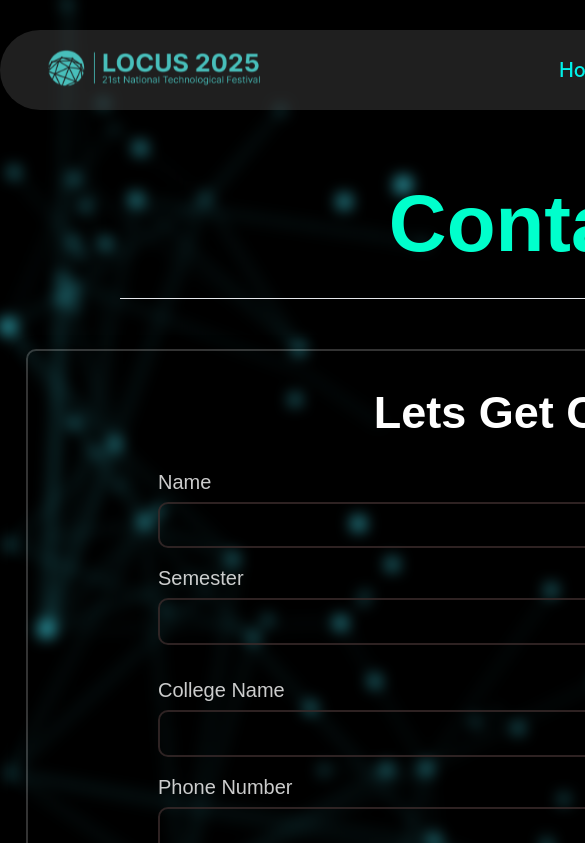
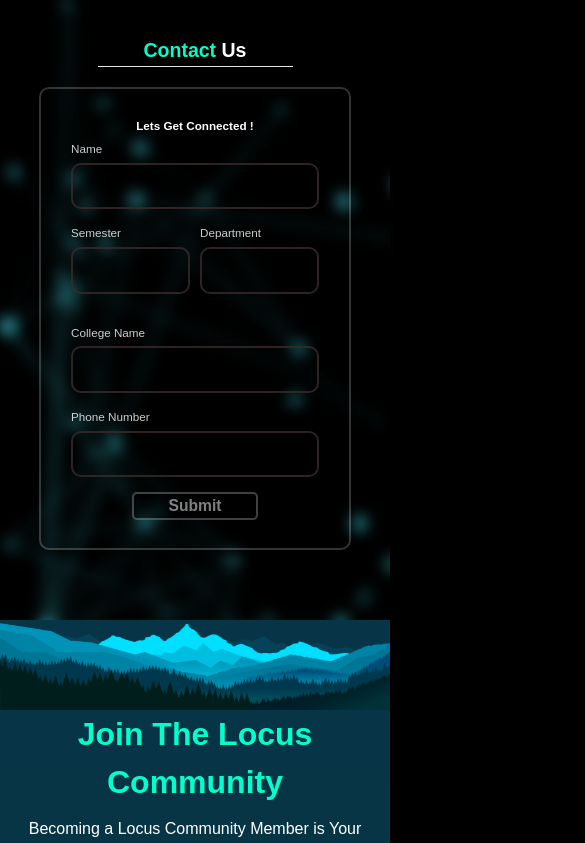
Before and after one commit to locus-ioe/locus-website-2025, a React (Vite) app in the folder Locus-2025-web/: page /locus-website-2025/contact-us in a window 390 px wide. Shown: the top 843 px of the page, 585 px wide, since content can reach past the window. Built offline with nearby package versions, Linux system fonts and the light colour scheme.

Commit message:
contact us update

```diff
--- a/Locus-2025-web/src/Layout.jsx
+++ b/Locus-2025-web/src/Layout.jsx
@@ -5,7 +5,7 @@ import Footer from './components/Footer';
 
 const Layout = () => (
   <>
-    <Navbar />
+    {/* <Navbar /> */}
     <main>
       <Outlet /> {/* Renders the child routes */}
     </main>
--- a/Locus-2025-web/src/components/ContactForm.css
+++ b/Locus-2025-web/src/components/ContactForm.css
@@ -12,7 +12,7 @@
   .contact-title {
 
 
-    font-size: 80px;
+    font-size: 5vw;
     font-weight: bold;
     margin-bottom: 30px;
     color: #fff;
@@ -23,22 +23,24 @@
   }
 
   .line{
-    width: 960px;
+    width: 50vw;
     margin-bottom: 50px;
   }
 
   .contact-form {
     border: 2px solid rgba(255, 255, 255, 0.2); /* Subtle border */
     border-radius: 10px;
-    width: 1148px;
+    /* width: 1148px; */
+    width: 80vw;
     margin: 0 auto;
-    padding: 28px 130px;
+    /* padding: 28px 130px; */
+    padding: 28px 30px;
     box-shadow: 0 4px 15px rgba(0, 0, 0, 0.8);
     position: relative;
   }
 
   .form-heading {
-    font-size: 45px;
+    font-size: 3vw;
     font-weight: bold;
     margin-bottom: 20px;
     color: #fff;
@@ -58,7 +60,7 @@
   }
 
   .form-label {
-    font-size: 20px;
+    font-size: 3vw;
     color: rgba(255, 255, 255, 0.8);
     margin-bottom: 5px;
     display: block;
@@ -90,7 +92,7 @@
     background: #000;
     opacity:0.5;
     color: #fff;
-    font-size: 46px;
+    font-size: 4vw;
     font-weight: bold;
     border: 2px solid rgba(255, 255, 255, 0.5);
     border-radius: 5px;
@@ -102,3 +104,37 @@
     background: #e00909;
     color: #000;
   }
+
+  @media (min-width: 1441px) {
+    /* / Styles for large monitors  */
+}
+  /* Extra Small Devices (Phones)  */
+@media (max-width: 576px) {
+  .contact-title {
+    /* font-size: 50px; */
+    margin-bottom: 5px;
+  }
+  .line{
+    margin-bottom: 20px;
+  }
+  .form-heading {
+    /* font-size: 25px; */
+    margin-bottom: 5px;
+
+  }
+}
+
+/* / Small Devices (Tablets) / */
+@media (min-width: 577px) and (max-width: 768px) {
+    /* / Styles for tablets / */
+}
+
+/* / Medium Devices (Small Laptops) / */
+@media (min-width: 769px) and (max-width: 1024px) {
+    /* / Styles for small laptops / */
+}
+
+/* / Large Devices (Desktops) / */
+@media (min-width: 1025px) and (max-width: 1440px) {
+    /* / Styles for desktops / */
+}
```
